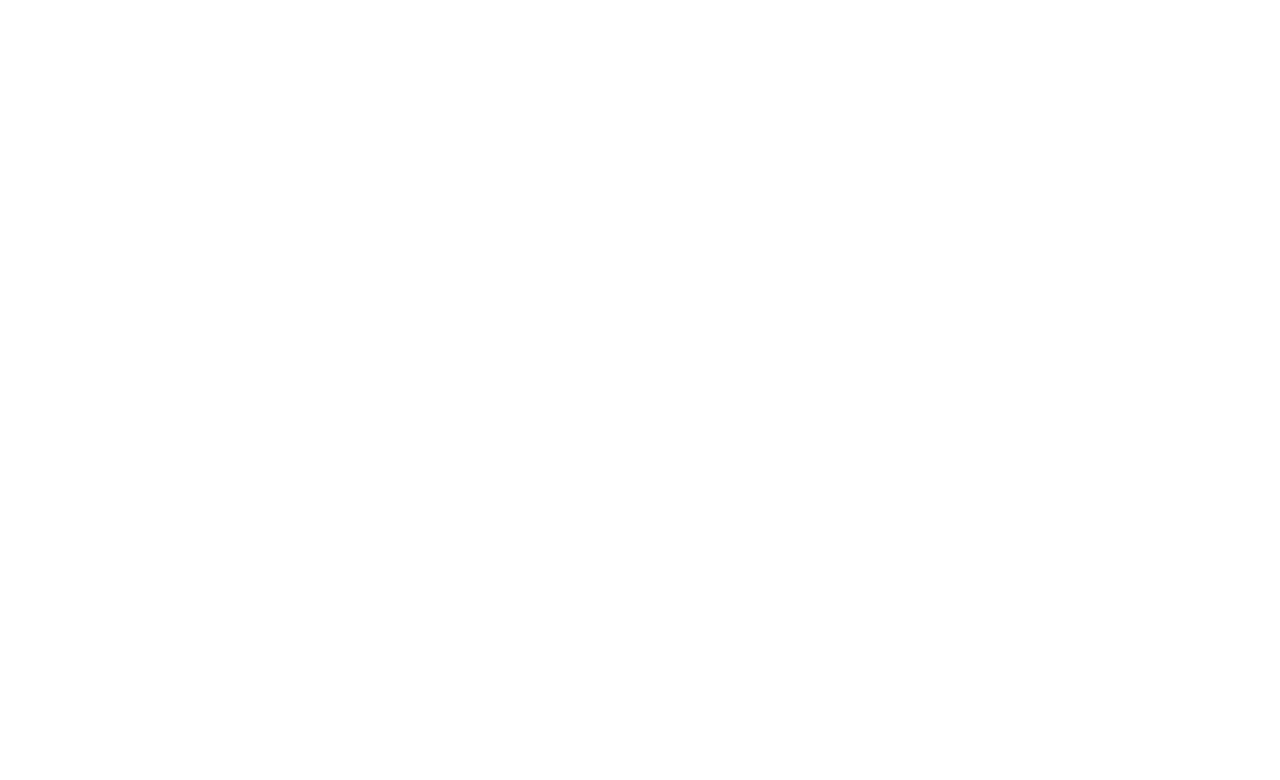
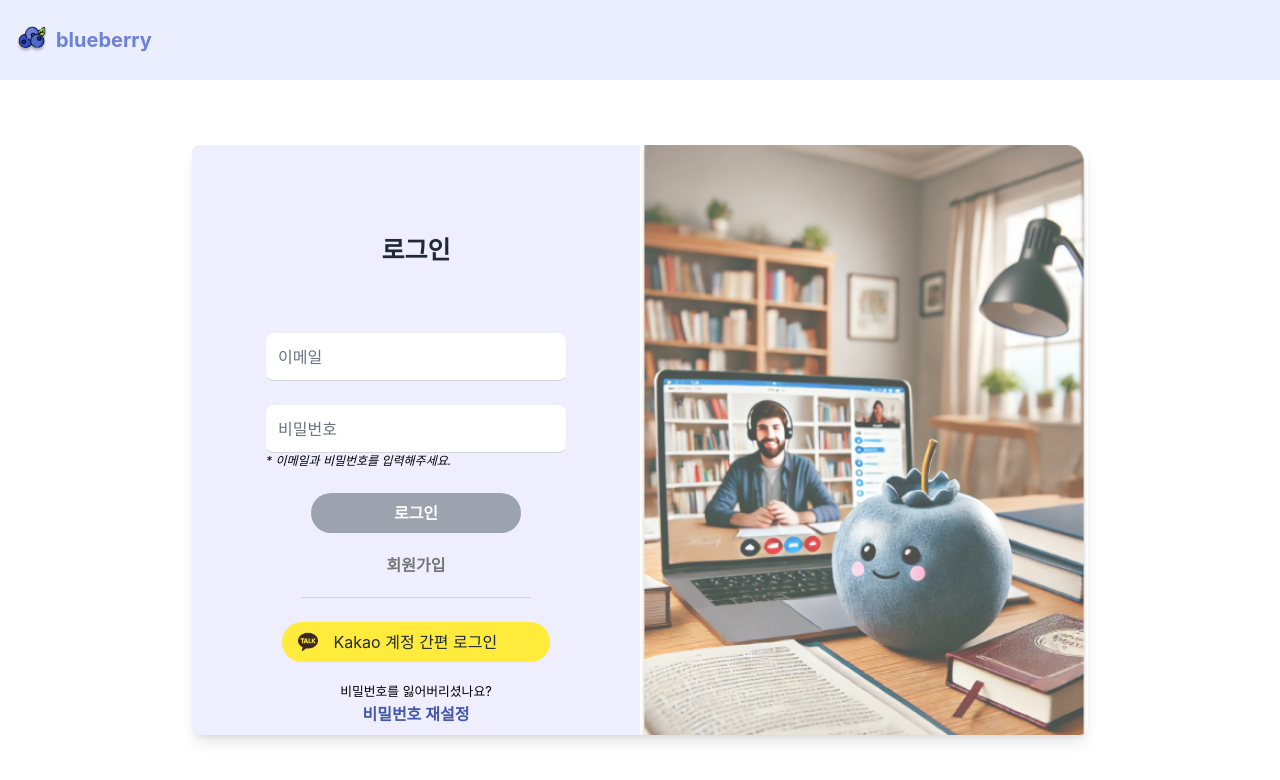
Before and after one commit to 100-hours-a-week/5-bluestarfish-blueberry-fe, a React (Create React App) app: page /login in a window 1280 px wide. Shown: the top 780 px of the page. Built offline with nearby package versions, Linux system fonts and the light colour scheme.

Commit message:
✨ Sign-in Page

```diff
--- a/src/App.tsx
+++ b/src/App.tsx
@@ -11,7 +11,7 @@
     <BrowserRouter>
       <Routes>
         <Route path="/" element={<MainPage />} />
-        <Route path="login" element={<LoginPage />} />
+        <Route path="/login" element={<LoginPage />} />
         <Route path="/signup" element={<SignupPage />} />
       </Routes>
     </BrowserRouter>
--- /dev/null
+++ b/src/components/BasicHeader.tsx
@@ -0,0 +1,23 @@
+import React from "react";
+import { Link } from "react-router-dom";
+
+const BasicHeader: React.FC = () => {
+  return (
+    <header className="w-full bg-[#EBEEFF]">
+      <div className="flex items-center justify-start w-full h-[80px] px-4">
+        <div className="flex items-center space-x-4">
+          <Link to="/" className="flex items-center space-x-2">
+            <img
+              src={`${process.env.PUBLIC_URL}/assets/images/logo.png`}
+              alt="Logo"
+              className="h-8 w-8"
+            />
+            <span className="text-xl font-bold text-[#6D81D5]">blueberry</span>
+          </Link>
+        </div>
+      </div>
+    </header>
+  );
+};
+
+export default BasicHeader;
--- /dev/null
+++ b/src/components/LoginForm.tsx
@@ -0,0 +1,149 @@
+import React, { useState, useEffect, ChangeEvent, FormEvent } from 'react';
+import { validateInputs } from '../utils/validation';  // validation.ts에서 가져오기
+
+const testEmail = "test@naver.com";
+const testPassword = "Test1234*";
+
+const LoginForm: React.FC = () => {
+    const [email, setEmail] = useState<string>('');
+    const [password, setPassword] = useState<string>('');
+    const [helperText, setHelperText] = useState<string>('');
+    const [helperTextColor, setHelperTextColor] = useState<string>('red');
+    const [isValid, setIsValid] = useState<boolean>(false);
+
+    useEffect(() => {
+        checkInputs();
+    }, [email, password]);
+
+    const checkInputs = () => {
+        const trimmedEmail = email.trim();
+        const trimmedPassword = password.trim();
+        const validationMessage = validateInputs(trimmedEmail, trimmedPassword);
+
+        if (validationMessage === '') {
+            setIsValid(true);
+            setHelperText('*');
+            setHelperTextColor("[#EEEEFF]");
+        } else {
+            setIsValid(false);
+            setHelperText(`* ${validationMessage}`);
+            setHelperTextColor('red-500');
+        }
+    };
+
+    const redirectToPostListPage = (): void => {
+        window.location.href = "/";
+    };
+
+    const loginUser = (event: FormEvent<HTMLFormElement>): void => {
+        event.preventDefault();
+
+        // 폼 제출 전 유효성 검사
+        const trimmedEmail = email.trim();
+        const trimmedPassword = password.trim();
+        const validationMessage = validateInputs(trimmedEmail, trimmedPassword);
+
+        if (validationMessage !== '') {
+            setIsValid(false);
+            setHelperText(`* ${validationMessage}`);
+            setHelperTextColor('red-500');
+            return;
+        }
+
+        // 임의의 이메일과 비밀번호 확인
+        if (trimmedEmail === testEmail && trimmedPassword === testPassword) {
+            setHelperText('* 로그인에 성공했습니다.');
+            setHelperTextColor('blue-500');
+            setTimeout(() => {
+                redirectToPostListPage();
+            }, 3000);
+        } else {
+            setHelperText('* 이메일 또는 비밀번호를 다시 확인해주세요.');
+            setHelperTextColor('red-500');
+        }
+    };
+
+    return (
+        <div className="md:w-1/2 p-8 bg-[#EEEEFF] flex flex-col justify-center items-center">
+            <h2 className="text-[25px] font-bold text-gray-800 mb-6 text-center">로그인</h2>
+            <form className="w-[300px] h-[200px] mb-20" onSubmit={loginUser}>
+                <div className="relative mb-4 mt-10">
+                    <input
+                        type="text"
+                        id="email"
+                        value={email}
+                        onChange={(e: ChangeEvent<HTMLInputElement>) => setEmail(e.target.value)}
+                        className="peer w-full h-12 p-3 text-gray-700 border-b border-gray-300 rounded-lg focus:outline-none focus:border-[#4558A9] placeholder-transparent hover:border-[#4558A9]"
+                        placeholder="email"
+                    />
+                    {email === '' && (
+                        <label
+                            htmlFor="email"
+                            className="absolute left-3 top-3 text-gray-500 transition-all duration-300 transform origin-left pointer-events-none
+                        peer-placeholder-shown:translate-y-0 peer-placeholder-shown:scale-100
+                        peer-focus:-translate-y-9 peer-hover:-translate-y-9
+                        peer-focus:text-[#4558A9] peer-hover:text-[#4558A9]"
+                        >
+                            이메일
+                        </label>
+                    )}
+                </div>
+                <div className="relative mb-6 mt-6">
+                    <input
+                        type="password"
+                        id="password"
+                        value={password}
+                        onChange={(e: ChangeEvent<HTMLInputElement>) => setPassword(e.target.value)}
+                        className="peer w-full h-12 p-3 text-gray-700 border-b border-gray-300 rounded-lg focus:outline-none focus:border-[#4558A9] placeholder-transparent hover:border-[#4558A9]"
+                        placeholder="password"
+                    />
+                    {password === '' && (
+                        <label
+                            htmlFor="password"
+                            className="absolute left-3 top-3 text-gray-500 transition-all duration-300 transform origin-left pointer-events-none
+                        peer-placeholder-shown:translate-y-0 peer-placeholder-shown:scale-100
+                        peer-focus:-translate-y-9 peer-hover:-translate-y-9
+                        peer-focus:text-[#4558A9] peer-hover:text-[#4558A9]"
+                        >
+                            비밀번호
+                        </label>
+                    )}
+                    <p className={`text-${helperTextColor} text-xs italic`}>{helperText}</p>
+                </div>
+                <div className="flex justify-center">
+                    <button className={`relative h-[40px] ${isValid ? 'bg-[#4659AA] hover:bg-[#1A349D]' : 'bg-gray-400 cursor-not-allowed'} text-white font-bold py-3 px-6 rounded-full w-[70%] flex items-center justify-center text-center mb-3`} disabled={!isValid}>
+                        <span className="absolute transform transition-transform duration-300">로그인</span>
+                    </button>
+                </div>
+                <div className="flex justify-center">
+                    <button className={`relative h-[40px] bg-[#EEEEFF] hover:bg-[#C6CFFF] text-[#777676] font-bold py-3 px-6 rounded-full w-[70%] flex items-center justify-center text-center`}>
+                        <span className="absolute transform transition-transform duration-300">회원가입</span>
+                    </button>
+                </div>
+            </form>
+            <hr className="my-6 border-gray-300 w-[60%]" />
+            <button
+                className="bg-[#FFEB3B] hover:bg-[#FFE500] text-gray-800 py-2 px-4 rounded focus:outline-none focus:shadow-outline w-[70%] rounded-full"
+                type="button"
+            >
+                <div className="flex items-center space-x-4">
+                    <img
+                        src={`${process.env.PUBLIC_URL}/assets/images/kakao-talk.png`}
+                        alt="Logo"
+                        className="h-5 w-5"
+                    />
+                    <span>Kakao 계정 간편 로그인</span>
+                </div>
+            </button>
+            <div className="text-center mt-4">
+                <small>비밀번호를 잃어버리셨나요?</small>
+                <br />
+                <a href="#" className="text-[#4558A9] hover:text-[#334281] font-semibold">
+                    비밀번호 재설정
+                </a>
+            </div>
+        </div>
+    );
+};
+
+export default LoginForm;
--- a/src/pages/LoginPage.tsx
+++ b/src/pages/LoginPage.tsx
@@ -1,7 +1,29 @@
+import React from 'react';
+import BasicHeader from '../components/BasicHeader';
+import LoginForm from '../components/LoginForm';
+
 type LoginPageProps = {};
 
 const LoginPage: React.FC<LoginPageProps> = () => {
-  return <div></div>;
+  return (
+    <div className="flex flex-col min-h-screen">
+      <BasicHeader /> {/* 헤더 */}
+      <div className="flex-grow flex items-center justify-center">
+        <div className="bg-white shadow-lg rounded-lg overflow-hidden max-w-4xl w-full w-[800px] h-[590px]">
+          <div className="md:flex">
+            <LoginForm /> {/* 로그인 폼 */}
+            <div className="md:w-1/2 hidden md:block h-full">
+              <img
+                src={`${process.env.PUBLIC_URL}/assets/images/bg-sign-in.png`}
+                alt="Login Image"
+                className="object-cover w-full h-full p-0"
+              />
+            </div>
+          </div>
+        </div>
+      </div>
+    </div>
+  );
 };
 
 export default LoginPage;
--- /dev/null
+++ b/src/utils/validation.tsx
@@ -0,0 +1,33 @@
+export const isValidEmail = (email: string): boolean => {
+    const emailRegex = /^[^\s@]+@[^\s@]+\.[^\s@]+$/;
+    return emailRegex.test(email);
+};
+
+export const isValidPassword = (password: string): boolean => {
+    const passwordRegex = /^(?=.*[a-z])(?=.*[A-Z])(?=.*\d)(?=.*[@$!%*?&])[A-Za-z\d@$!%*?&]{8,20}$/;
+    return passwordRegex.test(password);
+};
+
+export const validateInputs = (email: string, password: string): string => {
+    if (!email && !password) {
+        return '이메일과 비밀번호를 입력해주세요.';
+    } else if (!email) {
+        return '이메일을 입력해주세요.';
+    } else if (!password) {
+        return '비밀번호를 입력해주세요.';
+    }
+    if (email.length < 5 && password.length < 5) {
+        return '이메일과 비밀번호는 최소 5자리 이상이어야 합니다.';
+    } else if (email.length < 5) {
+        return '이메일은 최소 5자리 이상이어야 합니다.';
+    } else if (password.length < 5) {
+        return '비밀번호는 최소 5자리 이상이어야 합니다.';
+    }
+    if (!isValidEmail(email)) {
+        return '유효하지 않은 이메일 형식입니다.';
+    }
+    if (!isValidPassword(password)) {
+        return '유효하지 않은 비밀번호 형식입니다.';
+    }
+    return '';
+};
```
Also changed, not shown: public/assets/images/bg-sign-in.png (added), public/assets/images/kakao-talk.png (added).
